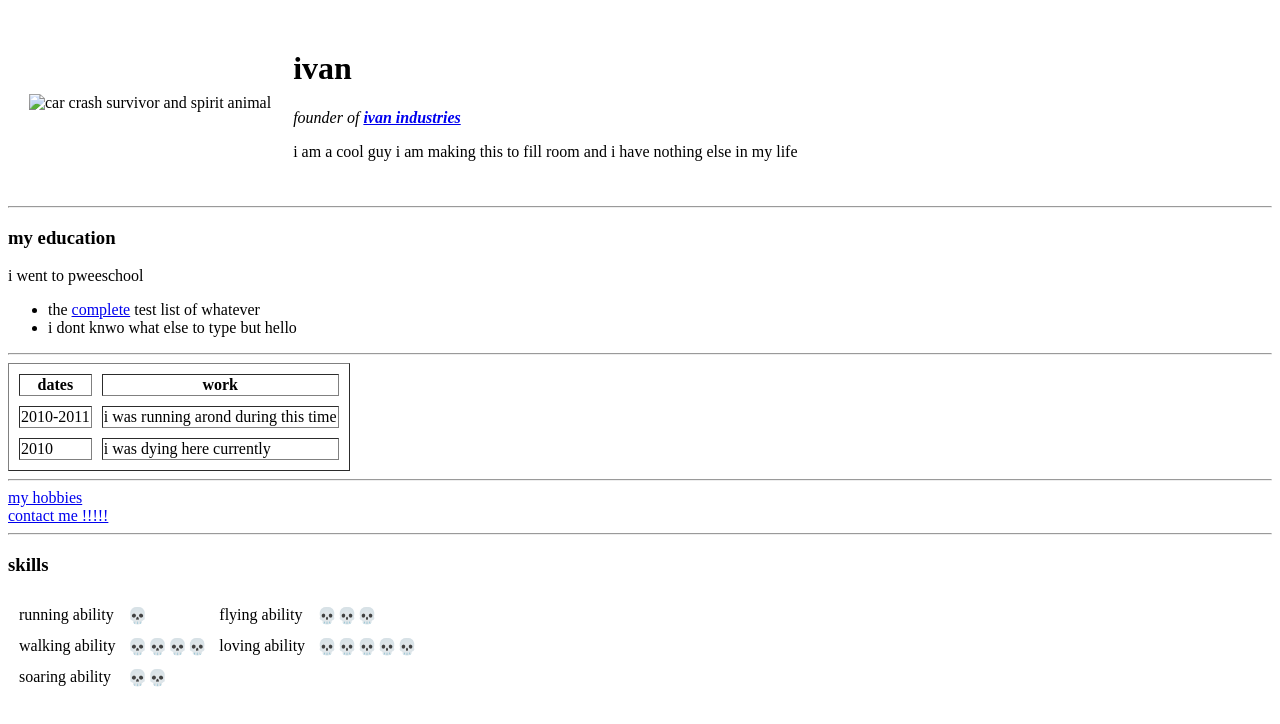
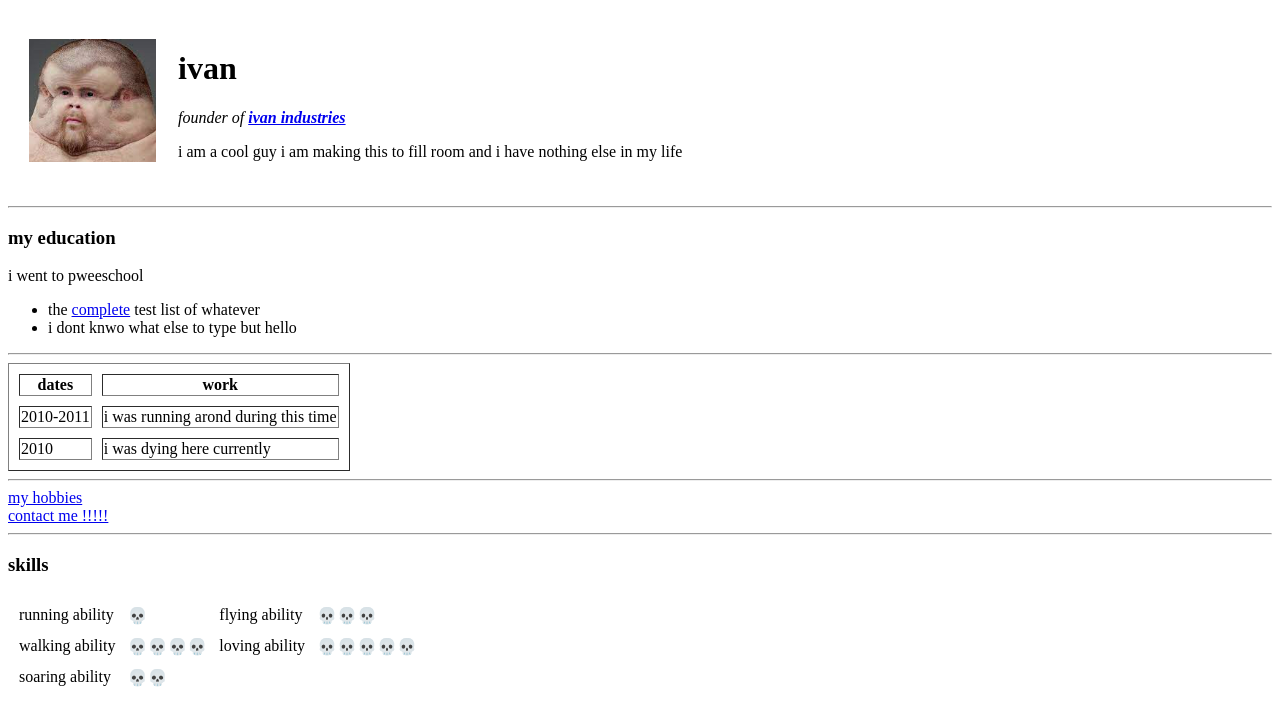
Before and after one commit to ivanthesensible/cv, a plain HTML site: page index.html in a window 1280 px wide. Drawn offline with Linux system fonts and the light colour scheme.

Commit message:
Add files via upload

```diff
--- a/index.html
+++ b/index.html
@@ -9,7 +9,7 @@
 <body>
   <table cellspacing="20">
     <tr>
-    <td><img src="graham.png" alt="car crash survivor and spirit animal"></td>
+    <td><img src="images/graham.png" alt="car crash survivor and spirit animal"></td>
     <td><h1>ivan</h1>
       <p><em>founder of <strong><a href="https://shopcowparade.com/">ivan industries</a></strong></em></p>
     <p>i am a cool guy i am making this to fill room and i have nothing else in my life</p></td>
```
